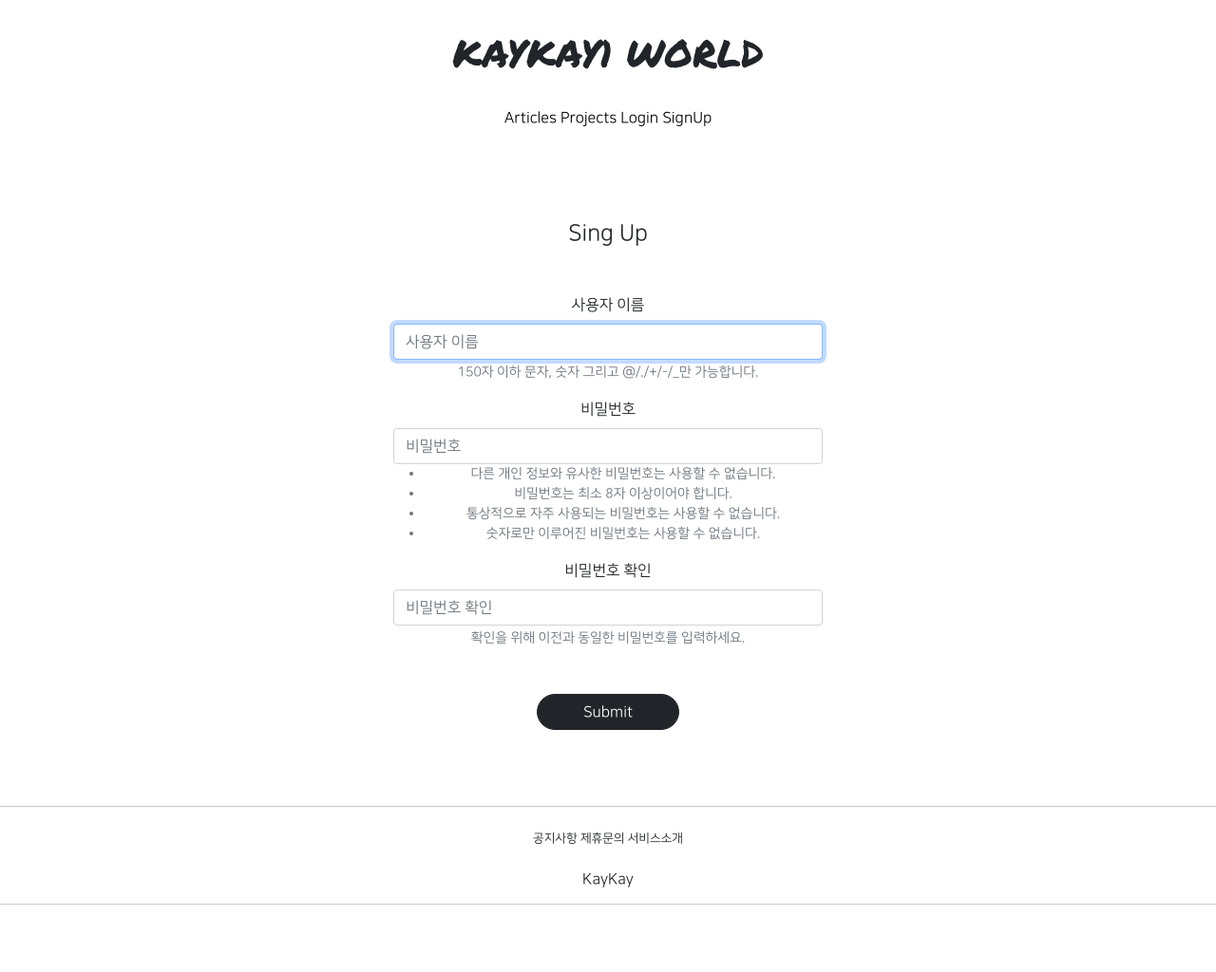
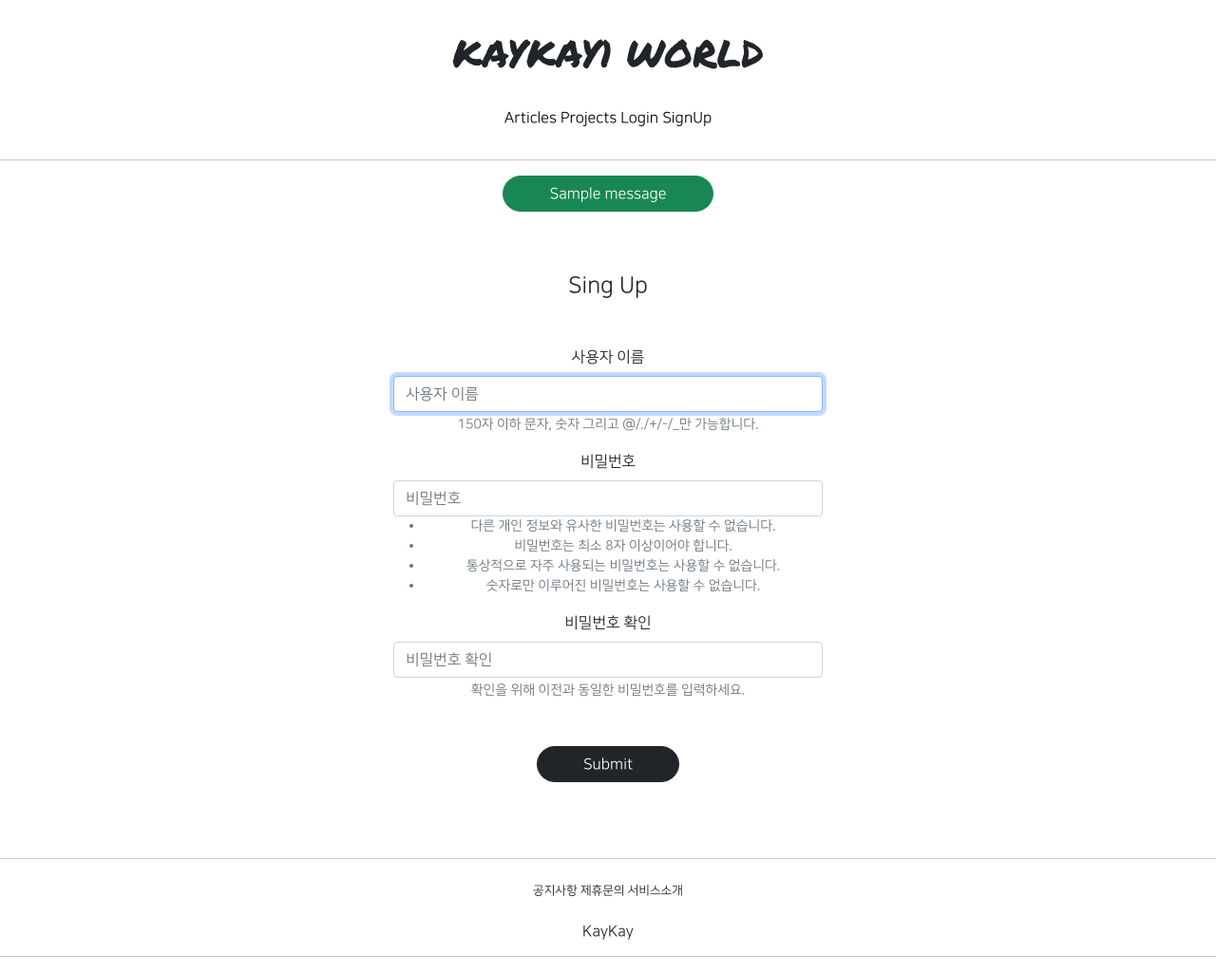
Before and after one commit to sthax17/kay1, a Django app: page /accounts/create/ in a window 1280 px wide. Shown: the whole page at 95% size. Before the commit the page ends 953 px from the top, so only its background shows below. Run offline with Django 3.2, Linux system fonts and the light colour scheme; one stand-in notice (Sample message) is shown; some libraries are stand-ins or nearby versions.

Commit message:
08/26 1 commit

```diff
--- a/templates/base.html
+++ b/templates/base.html
@@ -6,6 +6,19 @@
 
 
 {% include 'header.html' %}
+
+<hr>
+
+{% for message in messages %}
+    <div class="text-center">
+        <div class="btn btn-success rounded-pill px-5">
+            {{ message }}
+        </div>
+    </div>
+{% endfor %}
+
+
+
 
 {% block content %}
 {% endblock %}
```
Also changed, not shown: db.sqlite3.
